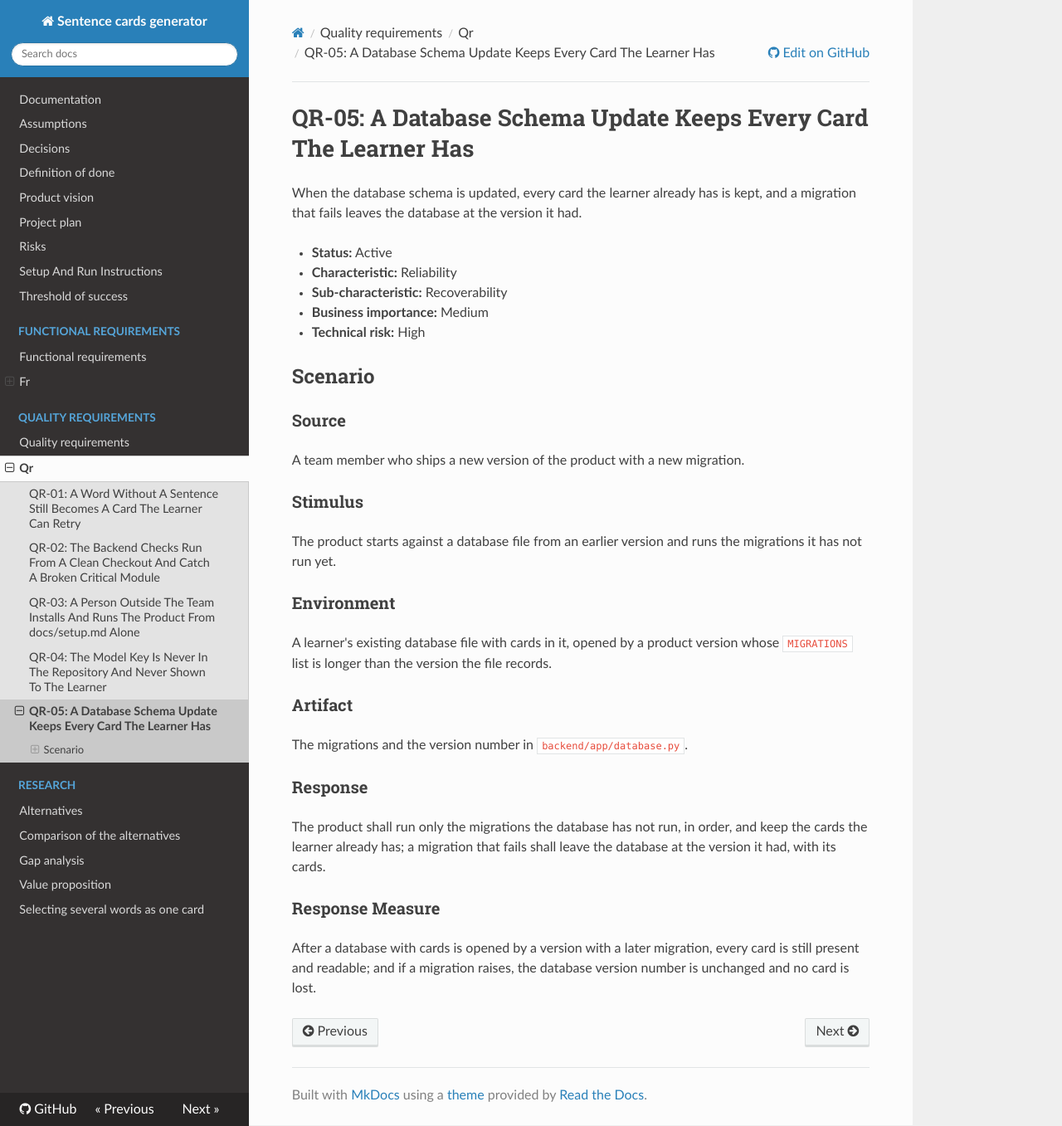
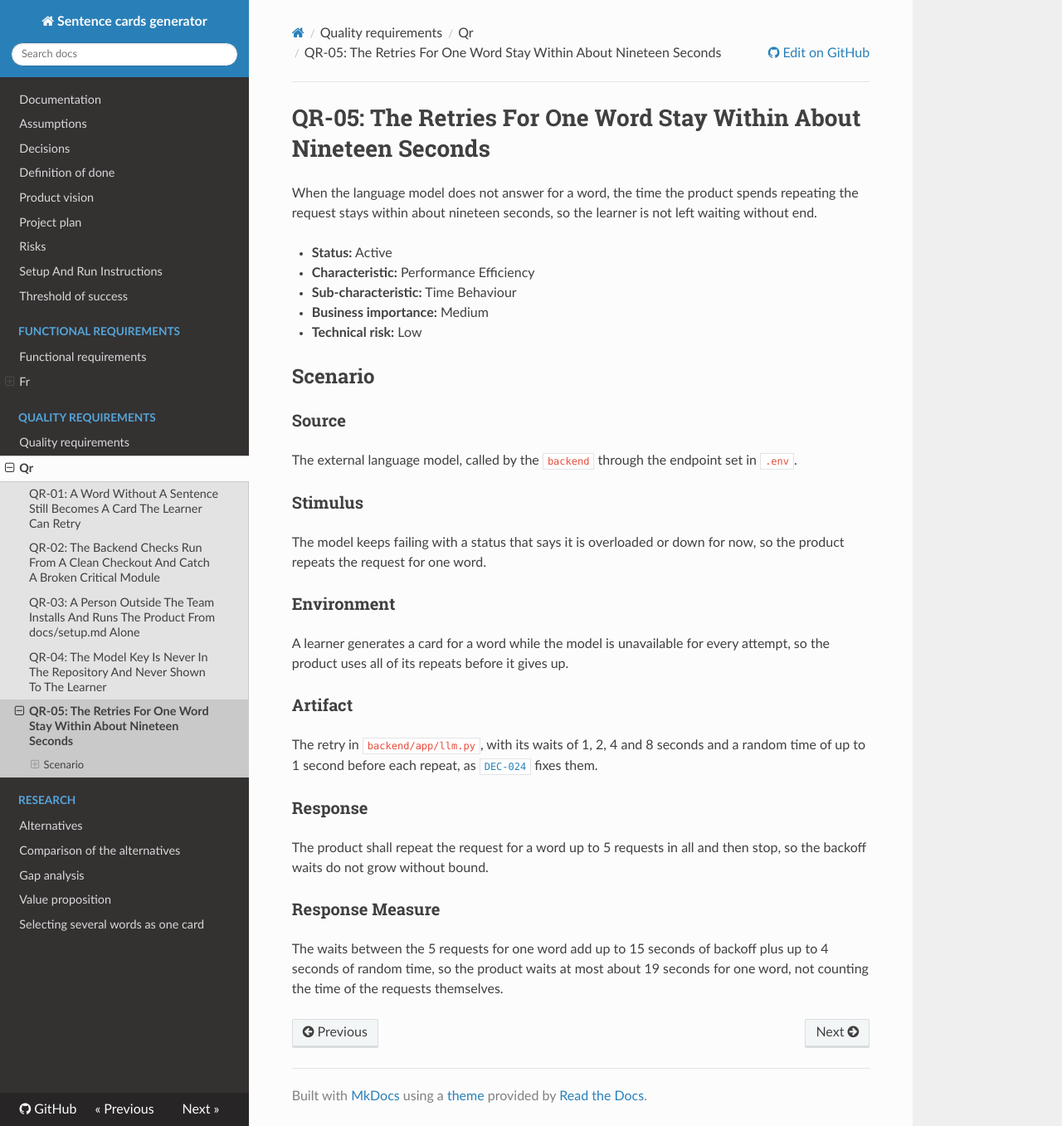
Before and after one commit to itpd-team-6/sentence-cards-generator-team-6, an MkDocs documentation site: the page built from docs/quality-requirements/qr/QR-05.md, in a window 1280 px wide and 1357 px high. Shown: the whole window at 83% size. Built offline with MkDocs 1.6.1, drawn with Linux system fonts in a browser that asks for light colours; nearby versions of some CDN libraries.

Commit message:
Apply review changes to the quality requirements

```diff
--- a/docs/quality-requirements/README.md
+++ b/docs/quality-requirements/README.md
@@ -3,10 +3,10 @@
 This is the priority matrix: one row per quality requirement, sorted active first, then by business importance from High to Low, then by technical risk from High to Low, with `QR-nn` order breaking a tie.
 Each row links its file under `qr/`, which carries the requirement's six-part scenario.
 
-| QR                   | Outcome                                                                                                                                                                       | Business importance | Technical risk | Characteristic  | Sub-characteristic | Status |
-| -------------------- | ----------------------------------------------------------------------------------------------------------------------------------------------------------------------------- | ------------------- | -------------- | --------------- | ------------------ | ------ |
-| [QR-01](qr/QR-01.md) | When the model gives no sentence for a marked word, the learner still gets a card for that word and can ask for its sentence again, and the other words keep their sentences. | High                | Medium         | Reliability     | Fault Tolerance    | Active |
-| [QR-02](qr/QR-02.md) | A developer can run the backend checks from a clean checkout, and a change that breaks one of the product's critical modules makes those checks fail.                         | High                | Medium         | Maintainability | Testability        | Active |
-| [QR-03](qr/QR-03.md) | A person who is not on the team installs and runs the product by following only `docs/setup.md`.                                                                              | High                | Medium         | Flexibility     | Installability     | Active |
-| [QR-05](qr/QR-05.md) | When the database schema is updated, every card the learner already has is kept, and a migration that fails leaves the database at the version it had.                        | Medium              | High           | Reliability     | Recoverability     | Active |
-| [QR-04](qr/QR-04.md) | The model key is read from `.env` and never committed to the repository or shown to the learner, even in an error.                                                            | Medium              | Low            | Security        | Confidentiality    | Active |
+| QR                   | Outcome                                                                                                                                                                                    | Business importance | Technical risk | Characteristic         | Sub-characteristic | Status |
+| -------------------- | ------------------------------------------------------------------------------------------------------------------------------------------------------------------------------------------ | ------------------- | -------------- | ---------------------- | ------------------ | ------ |
+| [QR-01](qr/QR-01.md) | When the language model gives no sentence for a marked word, the learner still gets a card for that word and can ask for its sentence again, and the other words keep their sentences.     | High                | Medium         | Reliability            | Fault Tolerance    | Active |
+| [QR-02](qr/QR-02.md) | A developer can run the backend checks from a clean checkout of the repository, and a change that breaks one of the product's critical modules makes those checks fail.                    | High                | Medium         | Maintainability        | Testability        | Active |
+| [QR-03](qr/QR-03.md) | A person who is not on the team installs and runs the product by following only `docs/setup.md`, with no other help from the team.                                                         | High                | Medium         | Flexibility            | Installability     | Active |
+| [QR-04](qr/QR-04.md) | The language model key is read from `.env` and never committed to the repository or shown to the learner, even in an error.                                                                | Medium              | Low            | Security               | Confidentiality    | Active |
+| [QR-05](qr/QR-05.md) | When the language model does not answer for a word, the time the product spends repeating the request stays within about nineteen seconds, so the learner is not left waiting without end. | Medium              | Low            | Performance Efficiency | Time Behaviour     | Active |
--- a/docs/quality-requirements/qr/QR-05.md
+++ b/docs/quality-requirements/qr/QR-05.md
@@ -1,35 +1,35 @@
-# QR-05: A Database Schema Update Keeps Every Card The Learner Has
+# QR-05: The Retries For One Word Stay Within About Nineteen Seconds
 
-When the database schema is updated, every card the learner already has is kept, and a migration that fails leaves the database at the version it had.
+When the language model does not answer for a word, the time the product spends repeating the request stays within about nineteen seconds, so the learner is not left waiting without end.
 
 - **Status:** Active
-- **Characteristic:** Reliability
-- **Sub-characteristic:** Recoverability
+- **Characteristic:** Performance Efficiency
+- **Sub-characteristic:** Time Behaviour
 - **Business importance:** Medium
-- **Technical risk:** High
+- **Technical risk:** Low
 
 ## Scenario
 
 ### Source
 
-A team member who ships a new version of the product with a new migration.
+The external language model, called by the `backend` through the endpoint set in `.env`.
 
 ### Stimulus
 
-The product starts against a database file from an earlier version and runs the migrations it has not run yet.
+The model keeps failing with a status that says it is overloaded or down for now, so the product repeats the request for one word.
 
 ### Environment
 
-A learner's existing database file with cards in it, opened by a product version whose `MIGRATIONS` list is longer than the version the file records.
+A learner generates a card for a word while the model is unavailable for every attempt, so the product uses all of its repeats before it gives up.
 
 ### Artifact
 
-The migrations and the version number in `backend/app/database.py`.
+The retry in `backend/app/llm.py`, with its waits of 1, 2, 4 and 8 seconds and a random time of up to 1 second before each repeat, as [`DEC-024`](https://github.com/itpd-team-6/sentence-cards-generator-team-6/blob/main/docs/decisions.md#dec-024) fixes them.
 
 ### Response
 
-The product shall run only the migrations the database has not run, in order, and keep the cards the learner already has; a migration that fails shall leave the database at the version it had, with its cards.
+The product shall repeat the request for a word up to 5 requests in all and then stop, so the backoff waits do not grow without bound.
 
 ### Response Measure
 
-After a database with cards is opened by a version with a later migration, every card is still present and readable; and if a migration raises, the database version number is unchanged and no card is lost.
+The waits between the 5 requests for one word add up to 15 seconds of backoff plus up to 4 seconds of random time, so the product waits at most about 19 seconds for one word, not counting the time of the requests themselves.
```
Also changed, not shown: docs/quality-requirements/qr/QR-02.md (+2 -1 lines).
